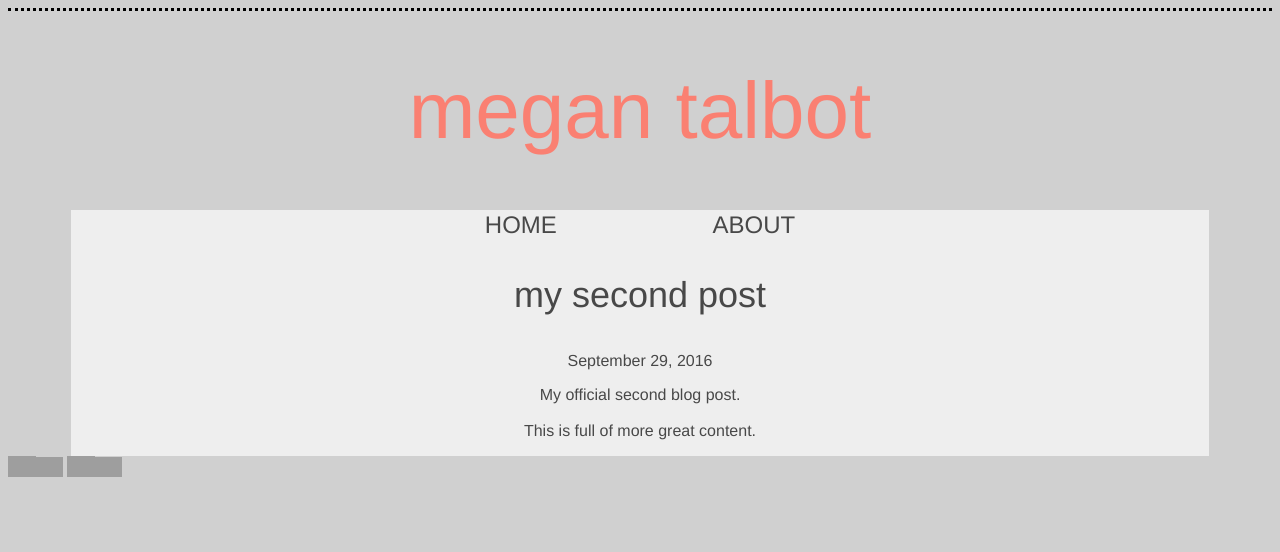
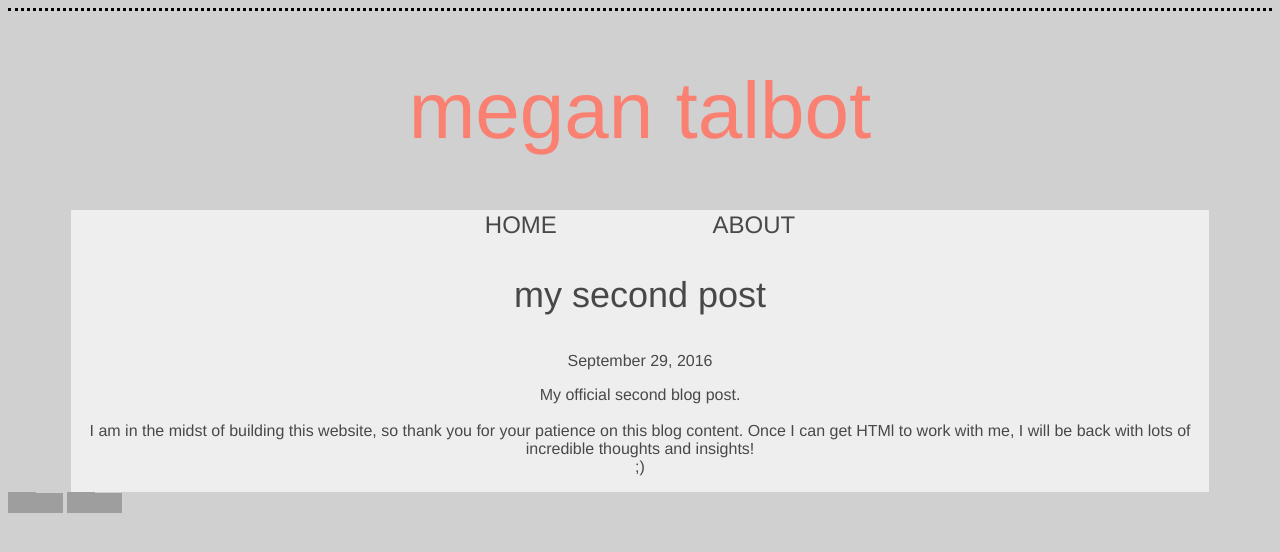
Before and after one commit to meganft/meganft.github.io, a Jekyll site: the page built from _posts/2016-09-29-my-next-post.html, in a window 1280 px wide. Shown: the top 552 px of the page. Built offline with Jekyll 4.4.1, drawn with Linux system fonts in a browser that asks for light colours; grey boxes are pictures that could not be loaded.

Commit message:
Update to div section

```diff
--- a/_posts/2016-09-29-my-next-post.html
+++ b/_posts/2016-09-29-my-next-post.html
@@ -7,7 +7,9 @@ date: 2016-09-29
 <p>My official second blog post.
   <br>
   <br>
-  This is full of more great content.
+  I am in the midst of building this website, so thank you for your patience on this blog content. Once I can get HTMl to work with me, I will be back with lots of incredible thoughts and insights!
+  <br>
+  ;)
 
   <br>
 </p>
```
